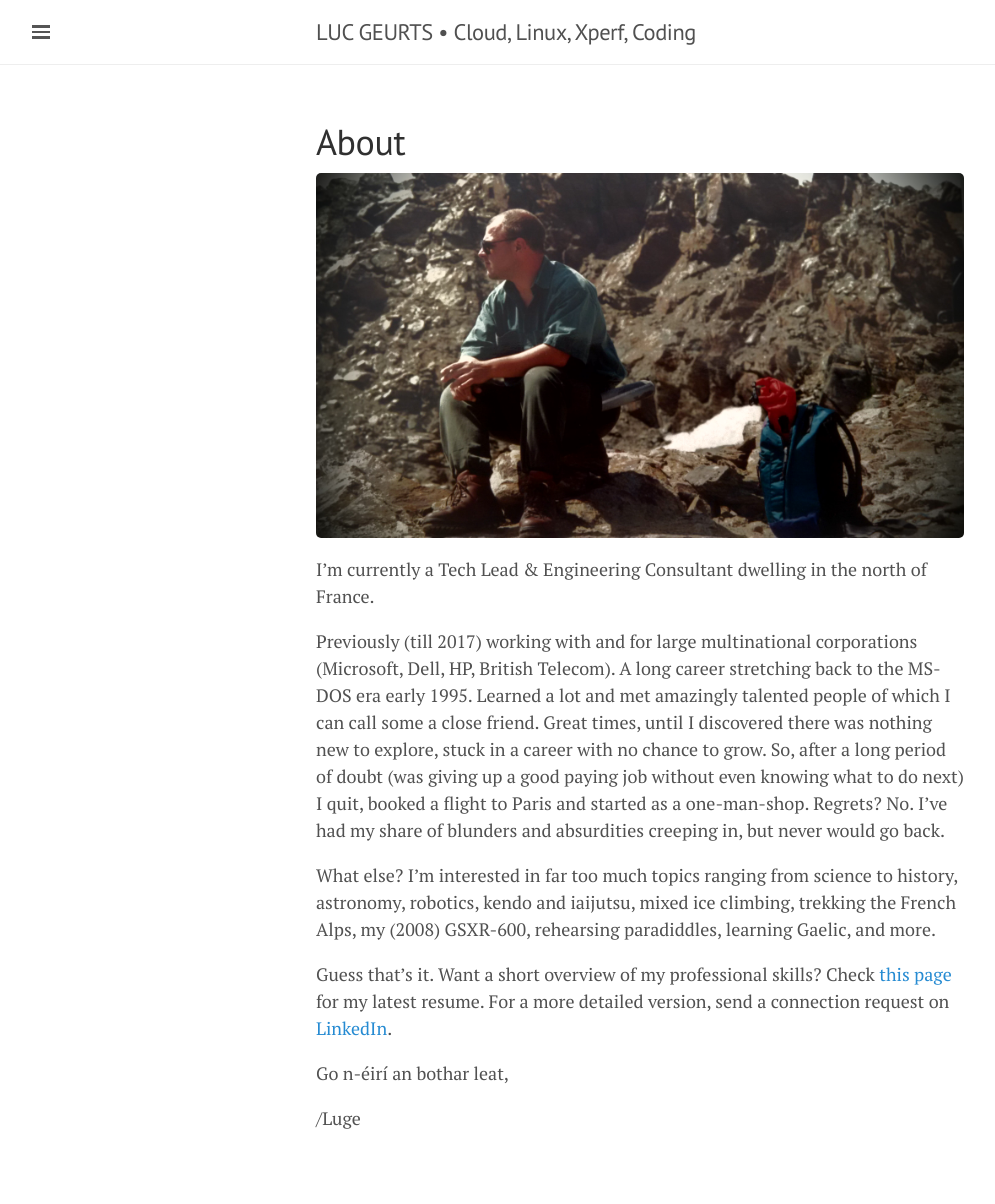
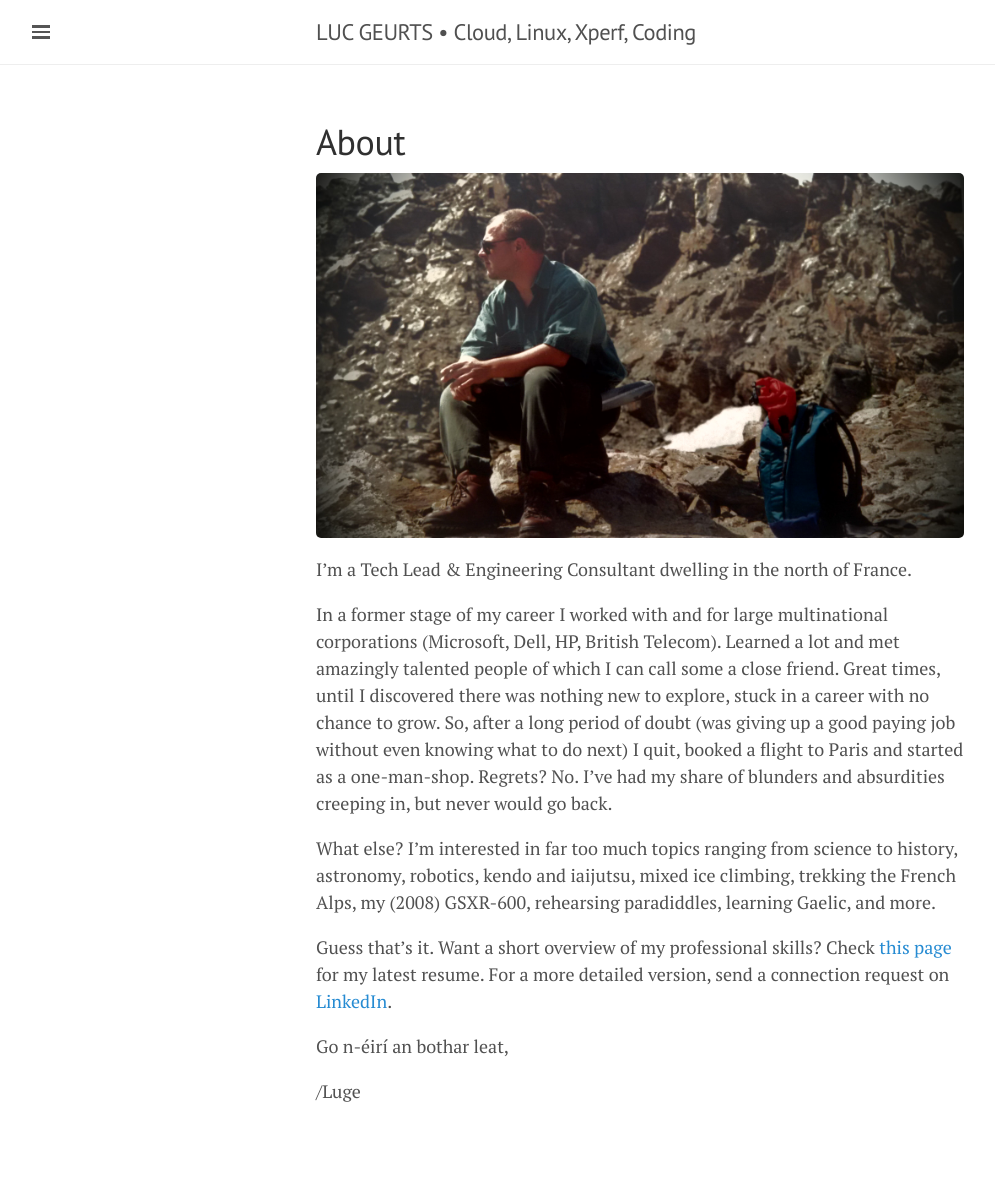
Before and after one commit to lgeurts/lgeurts.github.io, a Jekyll site: the page built from about.md, in a window 1280 px wide. Shown: the whole page, without its empty margins (0-995 px from the left). Built offline with Jekyll 4.4.1, drawn with Linux system fonts in a browser that asks for light colours; nearby versions of some CDN libraries; after the commit the page ends 1177 px from its top, so only the background shows below that.

Commit message:
Update about.md

```diff
--- a/about.md
+++ b/about.md
@@ -5,10 +5,9 @@
 
 ![KNAV Austria](/assets/C2ADV01.jpg)
 
-I'm currently a Tech Lead & Engineering Consultant dwelling in the north of France.
+I'm a Tech Lead & Engineering Consultant dwelling in the north of France.
 
-Previously (till 2017) working with and for large multinational corporations (Microsoft, Dell, HP, British Telecom). A long career stretching back to the MS-DOS era early 1995.
-Learned a lot and met amazingly talented people of which I can call some a close friend. Great times, until I discovered there was nothing new to explore, stuck in a career with no chance to grow. So, after a long period of doubt (was giving up a good paying job without even knowing what to do next) I quit, booked a flight to Paris and started as a one-man-shop. Regrets? No. I've had my share of blunders and absurdities creeping in, but never would go back.
+In a former stage of my career I worked with and for large multinational corporations (Microsoft, Dell, HP, British Telecom). Learned a lot and met amazingly talented people of which I can call some a close friend. Great times, until I discovered there was nothing new to explore, stuck in a career with no chance to grow. So, after a long period of doubt (was giving up a good paying job without even knowing what to do next) I quit, booked a flight to Paris and started as a one-man-shop. Regrets? No. I've had my share of blunders and absurdities creeping in, but never would go back.
 
 What else? I'm interested in far too much topics ranging from science to history, astronomy, robotics, kendo and iaijutsu, mixed ice climbing, trekking the French Alps, my (2008) GSXR-600, rehearsing paradiddles, learning Gaelic, and more.
 
```
